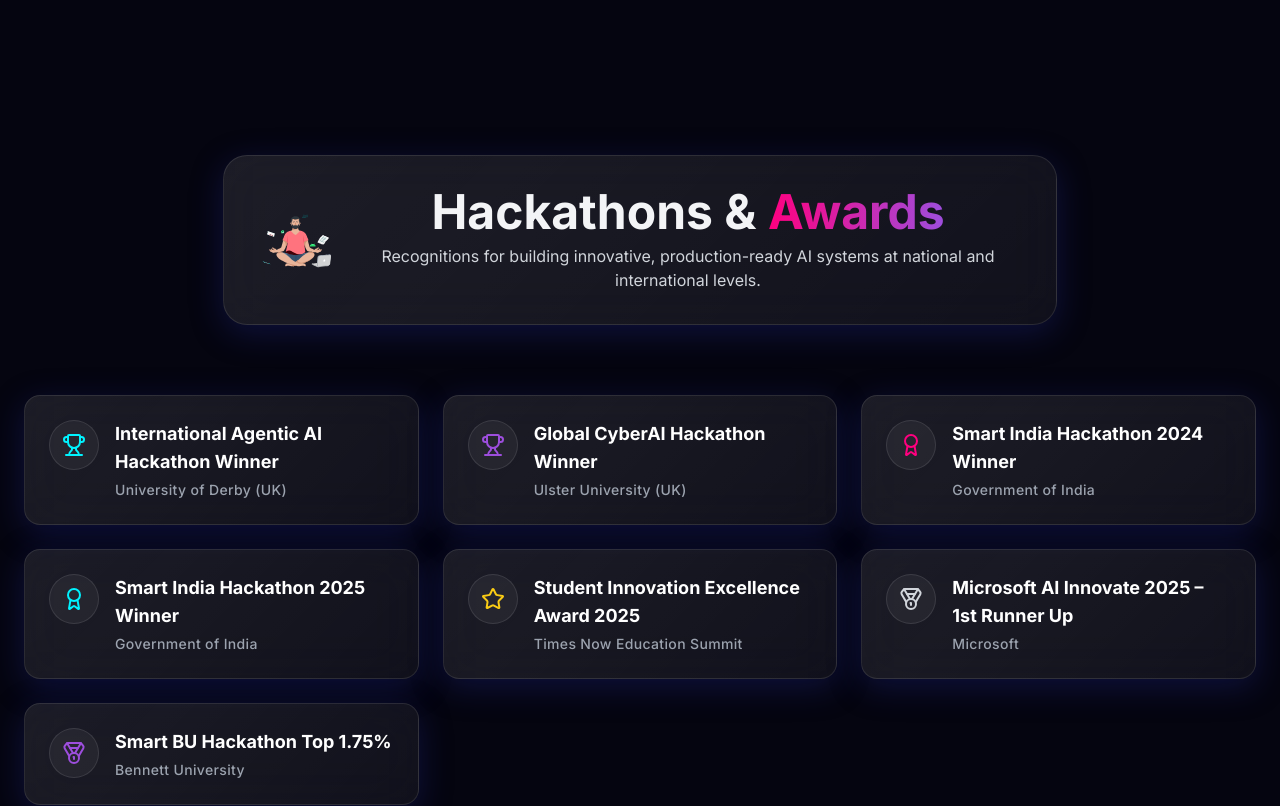
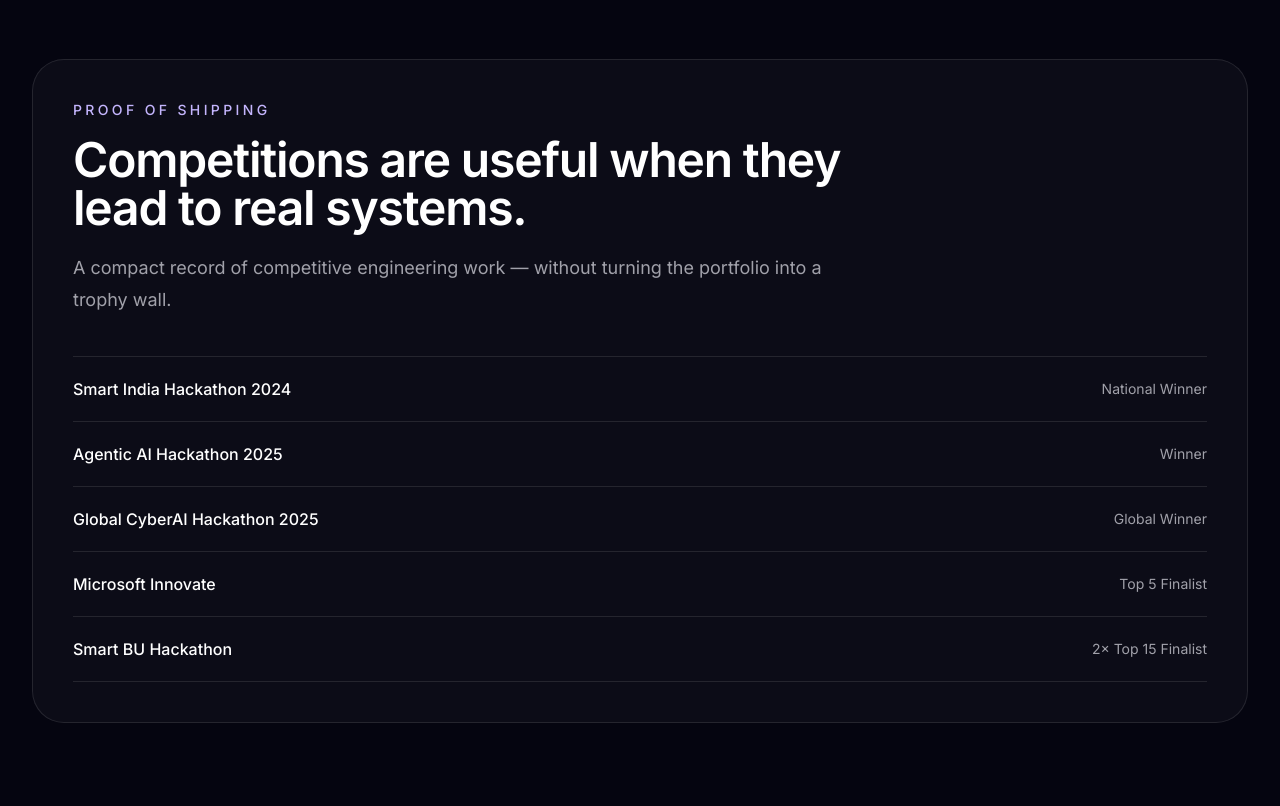
Before and after one commit to adityapurohit01/my_portfolio, a Next.js app: page / in a window 1280 px wide. Shown: the part 4940-5746 px from the top of the page. Built offline with nearby package versions, Linux system fonts and the light colour scheme.

Commit message:
Portfolio rebuild: src/components/Awards.tsx

```diff
--- a/src/components/Awards.tsx
+++ b/src/components/Awards.tsx
@@ -1,96 +1,23 @@
-"use client";
-
-import { motion } from "framer-motion";
-import { Trophy, Award, Medal, Star } from "lucide-react";
-import LottieAnimation from "./LottieAnimation";
-
-const awardsInfo = [
-  {
-    title: "International Agentic AI Hackathon Winner",
-    organization: "University of Derby (UK)",
-    icon: <Trophy className="w-6 h-6 text-neon-cyan" />,
-  },
-  {
-    title: "Global CyberAI Hackathon Winner",
-    organization: "Ulster University (UK)",
-    icon: <Trophy className="w-6 h-6 text-neon-purple" />,
-  },
-  {
-    title: "Smart India Hackathon 2024 Winner",
-    organization: "Government of India",
-    icon: <Award className="w-6 h-6 text-neon-pink" />,
-  },
-  {
-    title: "Smart India Hackathon 2025 Winner",
-    organization: "Government of India",
-    icon: <Award className="w-6 h-6 text-neon-cyan" />,
-  },
-  {
-    title: "Student Innovation Excellence Award 2025",
-    organization: "Times Now Education Summit",
-    icon: <Star className="w-6 h-6 text-yellow-400" />,
-  },
-  {
-    title: "Microsoft AI Innovate 2025 – 1st Runner Up",
-    organization: "Microsoft",
-    icon: <Medal className="w-6 h-6 text-gray-300" />,
-  },
-  {
-    title: "Smart BU Hackathon Top 1.75%",
-    organization: "Bennett University",
-    icon: <Medal className="w-6 h-6 text-neon-purple" />,
-  },
-];
+import { awards } from "@/data/portfolio";
 
 export default function Awards() {
   return (
-    <section id="awards" className="relative pt-24 pb-12 z-10 w-full max-w-7xl mx-auto px-6">
-      <motion.div
-        initial={{ opacity: 0, y: 20 }}
-        whileInView={{ opacity: 1, y: 0 }}
-        viewport={{ once: true }}
-        transition={{ duration: 0.6 }}
-        className="mb-16 text-center"
-      >
-        <div className="glass-panel inline-block p-8 rounded-3xl relative overflow-hidden backdrop-blur-md bg-white/5 border-white/10 shadow-[0_8px_32px_0_rgba(0,0,0,0.5)]">
-          <div className="flex items-center justify-center gap-4">
-            <LottieAnimation src="/data-analysis.json" className="w-16 h-16 md:w-20 md:h-20" />
-            <div>
-              <h2 className="text-4xl md:text-5xl font-bold mb-2">
-                Hackathons & <span className="text-transparent bg-clip-text bg-gradient-to-r from-neon-pink to-neon-purple">Awards</span>
-              </h2>
-              <p className="text-gray-300 max-w-2xl">
-                Recognitions for building innovative, production-ready AI systems at national and international levels.
-              </p>
+    <section id="awards" className="mx-auto max-w-7xl px-6 pb-28 lg:px-8">
+      <div className="rounded-[2rem] border border-white/10 bg-white/[0.03] p-7 sm:p-10">
+        <div className="max-w-3xl">
+          <p className="text-sm font-medium uppercase tracking-[0.24em] text-violet-300">Proof of shipping</p>
+          <h2 className="mt-4 text-4xl font-semibold tracking-tight text-white sm:text-5xl">Competitions are useful when they lead to real systems.</h2>
+          <p className="mt-5 text-lg leading-8 text-zinc-400">A compact record of competitive engineering work — without turning the portfolio into a trophy wall.</p>
+        </div>
+
+        <div className="mt-10 divide-y divide-white/10 border-y border-white/10">
+          {awards.map(([name, result]) => (
+            <div key={name} className="grid gap-2 py-5 sm:grid-cols-[1fr_auto] sm:items-center">
+              <p className="text-base font-medium text-white">{name}</p>
+              <p className="text-sm text-zinc-400 sm:text-right">{result}</p>
             </div>
-          </div>
+          ))}
         </div>
-      </motion.div>
-
-      <div className="grid grid-cols-1 md:grid-cols-2 lg:grid-cols-3 gap-6">
-        {awardsInfo.map((award, index) => (
-          <motion.div
-            key={award.title}
-            initial={{ opacity: 0, y: 30 }}
-            whileInView={{ opacity: 1, y: 0 }}
-            viewport={{ once: true }}
-            transition={{ duration: 0.5, delay: index * 0.1 }}
-            whileHover={{ y: -5, scale: 1.02 }}
-            className="glass-panel p-6 rounded-2xl flex items-start gap-4 transition-all duration-300 hover:shadow-[0_8px_32px_0_rgba(255,0,127,0.15)] bg-white/5 backdrop-blur-md border-white/10 hover:border-neon-pink/30 group"
-          >
-            <div className="p-3 rounded-full bg-white/5 border border-white/10 group-hover:border-neon-pink/30 transition-colors">
-              {award.icon}
-            </div>
-            <div>
-              <h3 className="text-lg font-bold text-white mb-1 group-hover:text-neon-pink transition-colors">
-                {award.title}
-              </h3>
-              <p className="text-sm text-gray-400 font-medium tracking-wide">
-                {award.organization}
-              </p>
-            </div>
-          </motion.div>
-        ))}
       </div>
     </section>
   );
```
